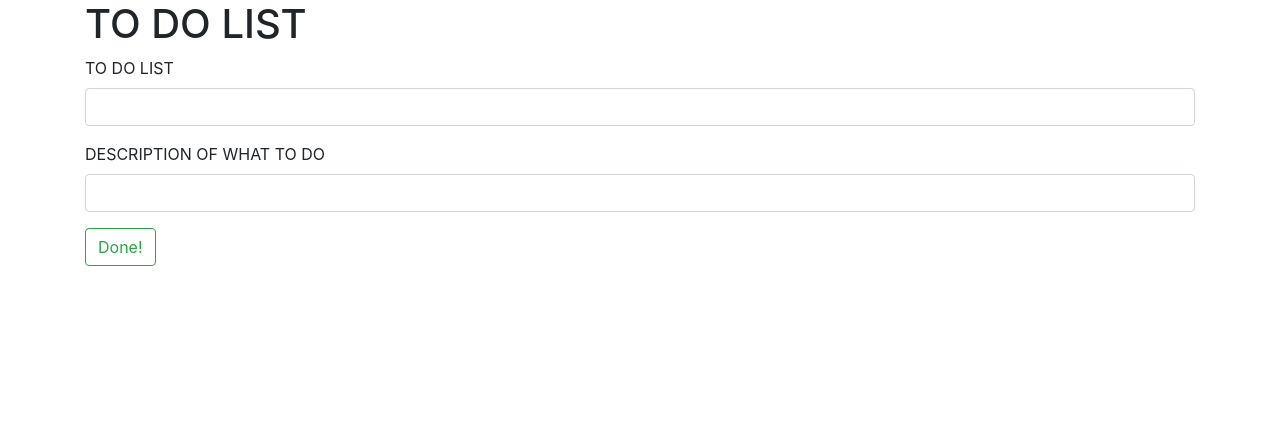
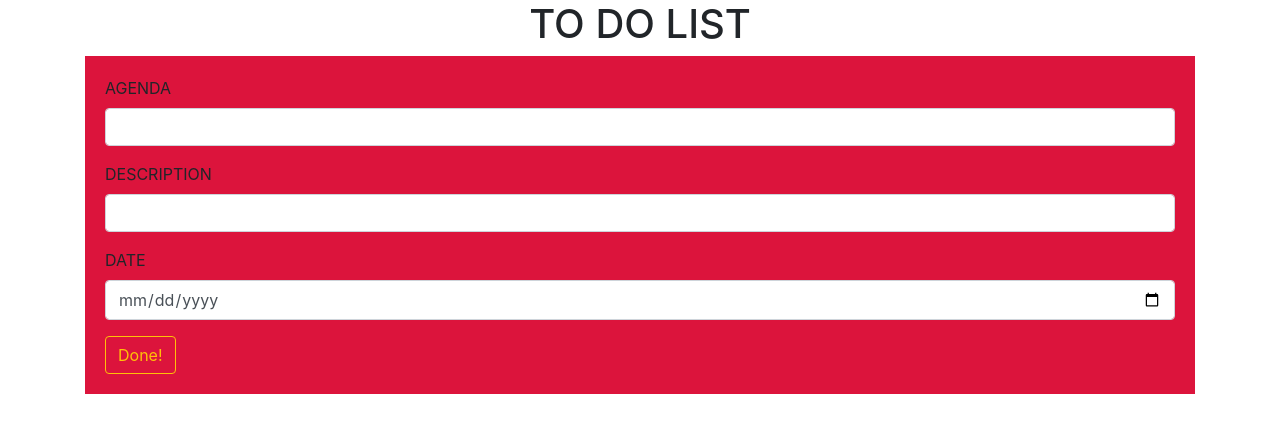
Before and after one commit to FatimahOlayiwola/TO-DO-LIST, a plain HTML site: page index.html in a window 1280 px wide. Drawn offline with Linux system fonts and the light colour scheme.

Commit message:
Adds styling to the page

```diff
--- a/css/styles.css
+++ b/css/styles.css
@@ -0,0 +1,4 @@
+#form {
+  background-color: crimson;
+  padding: 20px;
+}
--- a/index.html
+++ b/index.html
@@ -12,24 +12,32 @@
 </head>
 <body>
   <div class="container">
-    <h1>TO DO LIST</h1>
-    <form id="formOne">
+    <div class="text-center">
+        <h1>TO DO LIST</h1>
+    </div>
+    <form id="form">
       <div class="form-group">
-        <label for="to-do-list">TO DO LIST</label>
-        <input type="text" class="form-control" id="input">
+        <label for="agenda">AGENDA</label>
+        <input id="agenda" type="text" class="form-control" id="input1">
       </div>
 
       <div class="form-group">
-        <label for="description">DESCRIPTION OF WHAT TO DO</label>
-        <input type="text" class="form-control" id="input">
+        <label for="description">DESCRIPTION</label>
+        <input id="description" type="text" class="form-control" id="input2">
       </div>
 
-      <button class="btn btn-outline-success"  type="submit">Done!</button>
+      <div class="form-group">
+        <label for="date">DATE</label>
+        <input id="date" type="date" class="form-control" id="input3">
+      </div>
+      <button class="btn btn-outline-warning"  type="submit">Done!</button>
 
     </form>
 
     <div id="output">
+      <ul id="list">
 
+      </ul>
 
     </div>
   </div>
--- a/js/scripts.js
+++ b/js/scripts.js
@@ -0,0 +1,17 @@
+$(document).ready(function() {
+  $("#form").submit(function(event){
+    event.preventDefault();
+
+    const AGENDA = $("#agenda").val();
+    const DESCRIPTION = $("#description").val();
+    const DATE= $("#date").val();
+
+    $("#list").append("<li>" + AGENDA +"</li>");
+    $("#list").append("<li>" + DESCRIPTION +"</li>");
+    $("#list").append("<li>" + DATE +"</li>");
+
+
+    $("#output").show();
+
+  });
+});
```
